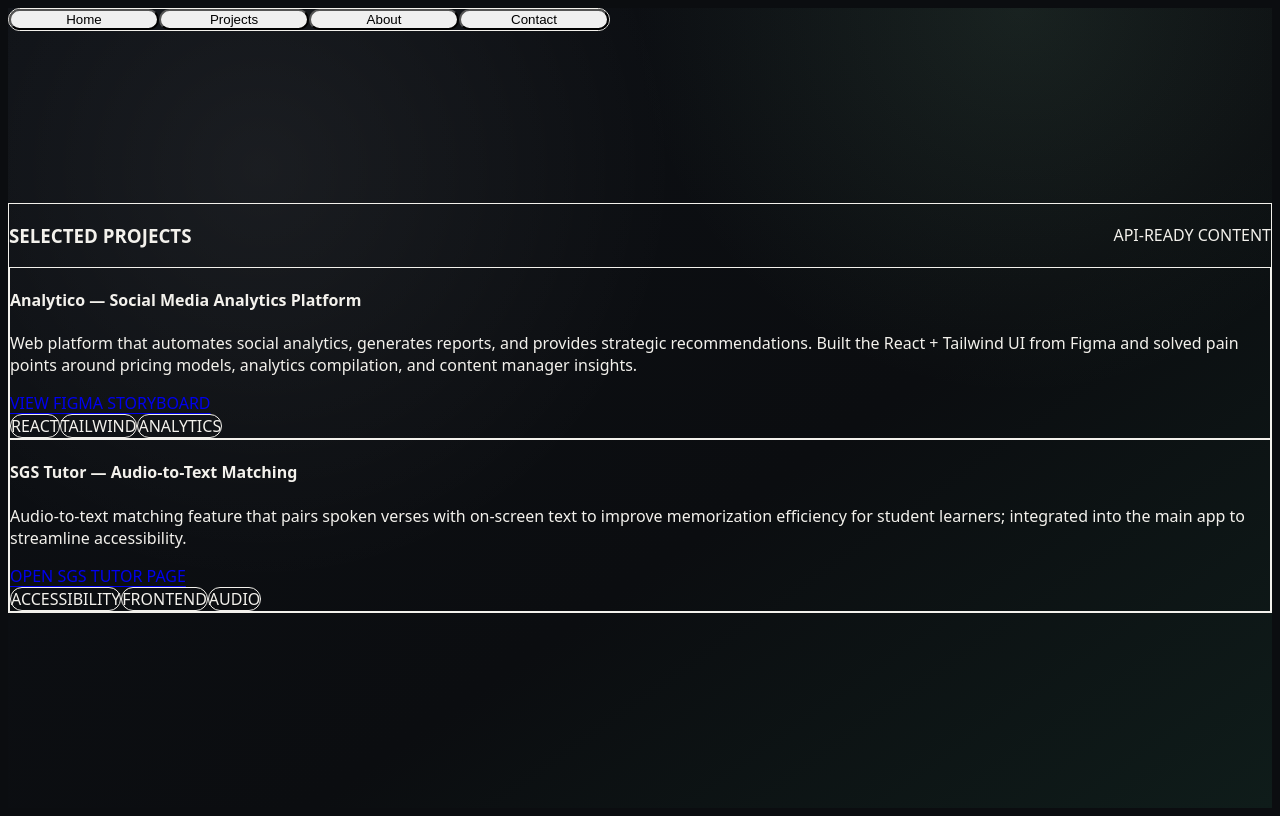
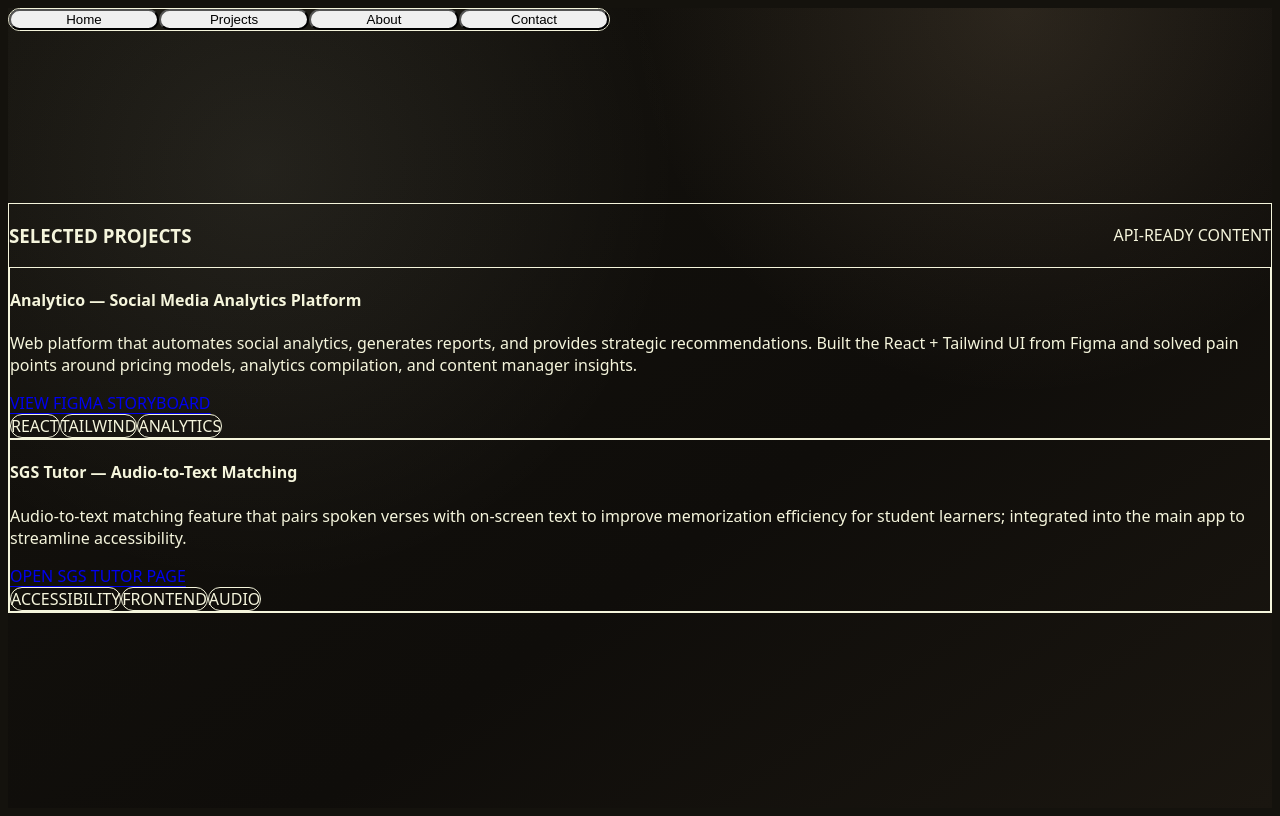
Before and after one commit to anvisiddabhattuni/anvi-portfolio, a React (Vite) app: page / in a window 1280 px wide. Both pictures are taken after a click on the button "Projects". Built offline with nearby package versions, Linux system fonts and the light colour scheme.

Commit message:
Apply new fonts and palette

```diff
--- a/src/App.jsx
+++ b/src/App.jsx
@@ -100,13 +100,13 @@ export default function App() {
       className="min-h-screen relative overflow-hidden"
       style={{
         background:
-          "radial-gradient(circle at 20% 20%, rgba(255,255,255,0.06), transparent 35%), radial-gradient(circle at 80% 0%, rgba(120, 180, 140, 0.12), transparent 30%), linear-gradient(145deg, #0d1015, #0b0d10 60%, #0f1c1a)",
-        color: "#f3f1ec",
+          "radial-gradient(circle at 20% 20%, rgba(245, 245, 220, 0.08), transparent 35%), radial-gradient(circle at 80% 0%, rgba(210, 180, 140, 0.14), transparent 30%), linear-gradient(145deg, #14120d, #0f0d0a 60%, #1a1610)",
+        color: "#f5f5dc",
       }}
     >
       {/* Top tab nav */}
       <header className="absolute top-8 left-0 right-0 flex justify-center px-4">
-        <nav className="flex items-center gap-6 sm:gap-8 bg-white/10 backdrop-blur border border-white/15 rounded-full px-10 sm:px-12 py-5 text-xl sm:text-2xl uppercase tracking-widerish shadow-2xl shadow-black/30">
+        <nav className="flex items-center gap-6 sm:gap-8 bg-bone/10 backdrop-blur border border-bone/20 rounded-full px-10 sm:px-12 py-5 text-xl sm:text-2xl uppercase tracking-widerish shadow-2xl shadow-black/30">
           {tabs.map((tab) => (
             <button
               key={tab.id}
@@ -115,8 +115,8 @@ export default function App() {
               aria-pressed={activeTab === tab.id}
               className={`px-10 sm:px-14 py-4 sm:py-5 min-w-[150px] sm:min-w-[180px] rounded-full font-semibold transition transform duration-150 active:scale-95 shadow ${
                 activeTab === tab.id
-                  ? "bg-white text-ink shadow-white/40"
-                  : "text-white/80 hover:bg-white/10"
+                  ? "bg-bone text-ink shadow-bone/40"
+                  : "text-bone/80 hover:bg-bone/10"
               }`}
             >
               {tab.label}
@@ -149,21 +149,21 @@ export default function App() {
               <button
                 type="button"
                 onClick={() => setActiveTab("projects")}
-                className="border border-white/20 px-12 sm:px-16 py-6 sm:py-7 rounded-full hover:bg-white hover:text-ink transition transform duration-150 active:scale-95 shadow-xl shadow-black/30 font-semibold min-w-[200px] sm:min-w-[230px]"
+                className="border border-bone/25 px-12 sm:px-16 py-6 sm:py-7 rounded-full hover:bg-bone hover:text-ink transition transform duration-150 active:scale-95 shadow-xl shadow-black/30 font-semibold min-w-[200px] sm:min-w-[230px]"
               >
                 View Projects
               </button>
               <button
                 type="button"
                 onClick={() => setActiveTab("about")}
-                className="border border-white/20 px-12 sm:px-16 py-6 sm:py-7 rounded-full hover:bg-white hover:text-ink transition transform duration-150 active:scale-95 shadow-xl shadow-black/30 font-semibold min-w-[200px] sm:min-w-[230px] mt-4 md:mt-0"
+                className="border border-bone/25 px-12 sm:px-16 py-6 sm:py-7 rounded-full hover:bg-bone hover:text-ink transition transform duration-150 active:scale-95 shadow-xl shadow-black/30 font-semibold min-w-[200px] sm:min-w-[230px] mt-4 md:mt-0"
               >
                 About & Experience
               </button>
               <button
                 type="button"
                 onClick={() => setActiveTab("contact")}
-                className="border border-white/20 px-12 sm:px-16 py-6 sm:py-7 rounded-full hover:bg-white hover:text-ink transition transform duration-150 active:scale-95 shadow-xl shadow-black/30 font-semibold min-w-[200px] sm:min-w-[230px]"
+                className="border border-bone/25 px-12 sm:px-16 py-6 sm:py-7 rounded-full hover:bg-bone hover:text-ink transition transform duration-150 active:scale-95 shadow-xl shadow-black/30 font-semibold min-w-[200px] sm:min-w-[230px]"
               >
                 Contact
               </button>
@@ -172,12 +172,12 @@ export default function App() {
         )}
 
         {activeTab === "projects" && (
-          <section className="bg-white/8 text-bone w-full max-w-4xl rounded-3xl px-6 md:px-12 py-12 shadow-2xl shadow-black/40 border border-white/10 space-y-8 backdrop-blur">
+          <section className="bg-bone/10 text-bone w-full max-w-4xl rounded-3xl px-6 md:px-12 py-12 shadow-2xl shadow-black/40 border border-bone/20 space-y-8 backdrop-blur">
             <div className="flex items-center justify-between gap-4 flex-wrap">
               <h3 className="font-display text-lg md:text-xl uppercase tracking-widerish">
                 Selected Projects
               </h3>
-              <span className="text-xs uppercase tracking-widerish text-ink/60">
+              <span className="text-xs uppercase tracking-widerish text-bone/70">
                 API-ready content
               </span>
             </div>
@@ -185,7 +185,7 @@ export default function App() {
               {projects.map((project) => (
                 <article
                   key={project.title}
-                  className="border border-white/10 rounded-2xl p-6 bg-white/5 space-y-3 shadow-lg shadow-black/20"
+                  className="border border-bone/20 rounded-2xl p-6 bg-ink/40 space-y-3 shadow-lg shadow-black/30"
                 >
                   <h4 className="font-semibold">{project.title}</h4>
                   <p className="mt-2 text-bone/80 text-sm md:text-base">
@@ -218,7 +218,7 @@ export default function App() {
         )}
 
         {activeTab === "about" && (
-          <section className="bg-white/8 text-bone w-full max-w-5xl rounded-3xl px-6 md:px-12 py-12 shadow-2xl shadow-black/40 space-y-10 border border-white/10 backdrop-blur">
+          <section className="bg-bone/10 text-bone w-full max-w-5xl rounded-3xl px-6 md:px-12 py-12 shadow-2xl shadow-black/40 space-y-10 border border-bone/20 backdrop-blur">
             <div className="flex items-center justify-between gap-4 flex-wrap">
               <h3 className="font-display text-lg md:text-xl uppercase tracking-widerish">
                 About & Experience
@@ -238,7 +238,7 @@ export default function App() {
                   Education
                 </h4>
                 {education.map((edu) => (
-                  <div key={edu.school} className="border border-ink/10 rounded-xl p-4 bg-white/70 text-sm md:text-base">
+                  <div key={edu.school} className="border border-bone/25 rounded-xl p-4 bg-ink/40 text-sm md:text-base shadow-inner shadow-black/20">
                     <p className="font-semibold">{edu.school}</p>
                     <p className="text-ink/70 mt-1">{edu.detail}</p>
                   </div>
@@ -249,7 +249,7 @@ export default function App() {
                   Certification
                 </h4>
                 {certifications.map((cert) => (
-                  <div key={cert.name} className="border border-ink/10 rounded-xl p-4 bg-white/70 text-sm md:text-base">
+                  <div key={cert.name} className="border border-bone/25 rounded-xl p-4 bg-ink/40 text-sm md:text-base shadow-inner shadow-black/20">
                     <p className="font-semibold">{cert.name}</p>
                     <p className="text-ink/70 mt-1">{cert.time}</p>
                     <a
@@ -272,12 +272,12 @@ export default function App() {
               {experiences.map((item) => (
                 <div
                   key={item.role}
-                  className="border border-white/10 rounded-2xl p-5 bg-white/5 space-y-2 shadow-lg shadow-black/20"
+                  className="border border-bone/20 rounded-2xl p-5 bg-ink/40 space-y-2 shadow-lg shadow-black/30"
                 >
                   <div className="flex flex-wrap justify-between gap-2">
                     <p className="font-semibold">{item.role}</p>
                     {item.time && (
-                      <p className="text-bone/60 text-xs uppercase tracking-wide">
+                      <p className="text-bone/70 text-xs uppercase tracking-wide">
                         {item.time}
                       </p>
                     )}
@@ -294,7 +294,7 @@ export default function App() {
         )}
 
         {activeTab === "contact" && (
-          <section className="bg-white/10 text-bone w-full max-w-xl rounded-3xl px-6 md:px-10 py-12 shadow-2xl shadow-black/40 text-center space-y-4 border border-white/10 backdrop-blur">
+          <section className="bg-bone/10 text-bone w-full max-w-xl rounded-3xl px-6 md:px-10 py-12 shadow-2xl shadow-black/40 text-center space-y-4 border border-bone/20 backdrop-blur">
             <h3 className="font-display text-lg md:text-xl uppercase tracking-widerish">
               Contact
             </h3>
--- a/src/index.css
+++ b/src/index.css
@@ -4,9 +4,10 @@
 
 body {
   @apply antialiased;
-  background: #0b0d10;
-  color: #f3f1ec;
-  font-family: system-ui, -apple-system, BlinkMacSystemFont, "SF Pro Text", sans-serif;
+  background: #14120d;
+  color: #f5f5dc;
+  font-family: "JetBrains Mono Variablefont Wght", "JetBrains Mono", ui-monospace,
+    SFMono-Regular, system-ui, sans-serif;
 }
 
 #root {
--- a/tailwind.config.js
+++ b/tailwind.config.js
@@ -7,12 +7,25 @@ export default {
   theme: {
     extend: {
       colors: {
-        bone: "#f5f2ea",
-        ink: "#111111",
-        meadow: "#53693b",
+        bone: "#f5f5dc", // beige
+        ink: "#14120d",  // deep brown/black
+        meadow: "#d2b48c", // tan accent
       },
       fontFamily: {
-        display: ['"Space Grotesk"', "Inter", "system-ui", "sans-serif"],
+        display: [
+          '"Galderglynn Esquire W 00 Book"',
+          "Georgia",
+          "Times New Roman",
+          "serif",
+        ],
+        sans: [
+          '"JetBrains Mono Variablefont Wght"',
+          '"JetBrains Mono"',
+          "ui-monospace",
+          "SFMono-Regular",
+          "system-ui",
+          "sans-serif",
+        ],
       },
       letterSpacing: {
         widerish: "0.28em",
```
